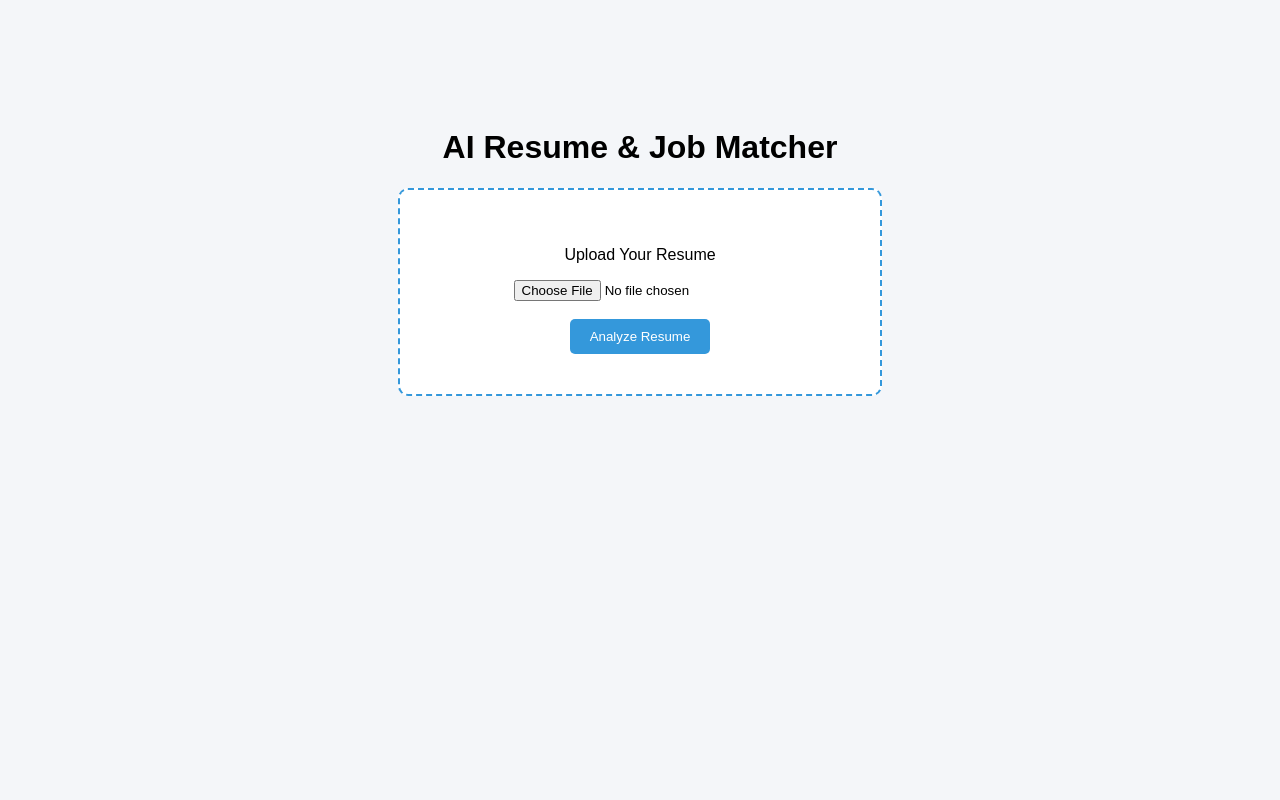
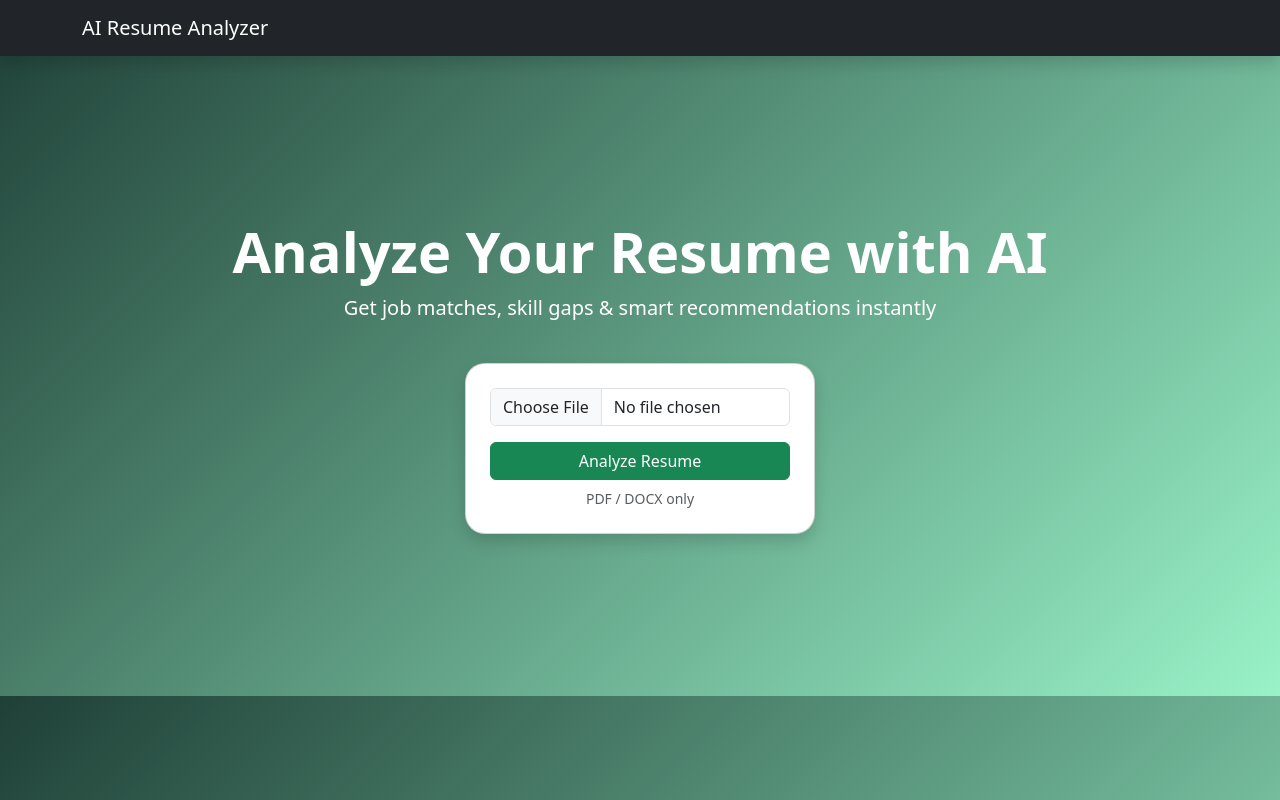
Before and after one commit to Animeshti/AI_Resume_Job_Matcher, a Flask app: page / in a window 1280 px wide. Run offline with Flask 3, Linux system fonts and the light colour scheme.

Commit message:
Final AI Resume Analyzer for viva

```diff
--- a/app.py
+++ b/app.py
@@ -13,10 +13,8 @@ ALLOWED_EXTENSIONS = {"pdf", "docx"}
 
 app.config["UPLOAD_FOLDER"] = UPLOAD_FOLDER
 
-
 # Create uploads folder if not present
-if not os.path.exists(UPLOAD_FOLDER):
-    os.makedirs(UPLOAD_FOLDER)
+os.makedirs(UPLOAD_FOLDER, exist_ok=True)
 
 
 # Check allowed file types
@@ -32,41 +30,58 @@ def index():
 @app.route("/upload", methods=["POST"])
 def upload():
 
-    # Check if file exists
     if "resume" not in request.files:
-        return "No file uploaded"
+        return render_template("index.html", error="No file uploaded")
 
     file = request.files["resume"]
 
     if file.filename == "":
-        return "Please select a file"
+        return render_template("index.html", error="Please select a file")
 
     if not allowed_file(file.filename):
-        return "Only PDF or DOCX files are allowed"
+        return render_template("index.html", error="Only PDF or DOCX allowed")
 
-    # Secure file name
     filename = secure_filename(file.filename)
-
     path = os.path.join(app.config["UPLOAD_FOLDER"], filename)
-
     file.save(path)
 
-    # Extract resume text
+    # Extract text
     resume_text = extract_text(path)
+
+    if not resume_text:
+        return render_template("index.html", error="Could not read file")
 
     # Extract skills
     skills = extract_skills(resume_text)
 
+    if not skills:
+        return render_template("index.html", error="No skills found")
+
     # Match jobs
     jobs, score = match_jobs(" ".join(skills))
-
-    # Best job
     best_job = jobs.iloc[0]
 
     job_skills = best_job["Skills"].split()
 
-    # Skill gap analysis
+    # Skill gap
     skill_gap = [s for s in job_skills if s not in skills]
+
+    recommendations = []
+
+    if "python" not in skills:
+        recommendations.append("Learn Python")
+
+    if "sql" not in skills:
+        recommendations.append("Improve SQL skills")
+
+    if "machine learning" not in skills:
+        recommendations.append("Learn Machine Learning")
+
+    if "projects" not in skills:
+        recommendations.append("Add more projects to your resume")
+
+    if not recommendations:
+        recommendations.append("Your resume looks strong! 👍")
 
     # Top jobs
     top_jobs = jobs.head(5)
@@ -76,17 +91,16 @@ def upload():
 
     return render_template(
         "result.html",
-        tables=[top_jobs.to_html(classes="data", index=False)],
         skills=skills,
         score=score,
         best_job=best_job["Job Title"],
         gap=skill_gap,
         labels=labels,
-        scores=scores
+        scores=scores,
+        recommendations=recommendations
     )
 
 
 if __name__ == "__main__":
-    import os
     port = int(os.environ.get("PORT", 5000))
-    app.run(host="0.0.0.0", port=port)
+    app.run(host="0.0.0.0", port=port, debug=True)
--- /dev/null
+++ b/job.csv
@@ -0,0 +1,5 @@
+Job Title	Skills
+Python Developer	python flask django sql
+Data Scientist	python machine learning pandas numpy
+Web Developer	html css javascript
+Backend Developer	python sql django api
--- a/skill_extractor.py
+++ b/skill_extractor.py
@@ -3,24 +3,22 @@ import spacy
 # Load NLP model
 nlp = spacy.load("en_core_web_sm")
 
-# Common tech skills list
-SKILLS_DB = [
-"python","java","c++","sql","html","css","javascript","react","nodejs",
-"django","flask","machine learning","deep learning","nlp","tensorflow",
-"pytorch","pandas","numpy","excel","powerbi","tableau","aws","docker",
-"kubernetes","linux","git","api","android","kotlin","swift",
-"data analysis","statistics","spark","hadoop","mongodb","postgresql",
-"data visualization","computer vision","transformers","ai"
+# Simple skill keywords list
+SKILLS = [
+    "python", "java", "c++", "html", "css", "javascript",
+    "react", "nodejs", "django", "flask", "sql",
+    "machine learning", "deep learning", "nlp",
+    "data analysis", "pandas", "numpy", "tensorflow", "pytorch"
 ]
 
+
 def extract_skills(text):
-
-    text = text.lower()
+    doc = nlp(text.lower())
 
     found_skills = []
 
-    for skill in SKILLS_DB:
-        if skill in text:
-            found_skills.append(skill)
+    for token in doc:
+        if token.text in SKILLS:
+            found_skills.append(token.text)
 
     return list(set(found_skills))
--- a/templates/index.html
+++ b/templates/index.html
@@ -1,60 +1,83 @@
 <!DOCTYPE html>
 <html>
+<head>
+<title>AI Resume Analyzer</title>
 
-<head>
-<title>AI Resume Matcher</title>
+<link href="https://cdn.jsdelivr.net/npm/bootstrap@5.3.0/dist/css/bootstrap.min.css" rel="stylesheet">
 
 <style>
-
-body{
-font-family:Arial;
-background:#f4f6f9;
-text-align:center;
-padding:100px;
+body {
+    background: linear-gradient(135deg, #1f4037, #99f2c8);
+    color: white;
 }
 
-.upload-box{
-border:2px dashed #3498db;
-padding:40px;
-background:white;
-border-radius:10px;
-width:400px;
-margin:auto;
+.hero {
+    height: 80vh;
+    display: flex;
+    align-items: center;
+    justify-content: center;
+    flex-direction: column;
+    text-align: center;
 }
 
-button{
-padding:10px 20px;
-background:#3498db;
-color:white;
-border:none;
-border-radius:5px;
-cursor:pointer;
+.card {
+    border-radius: 20px;
 }
-
 </style>
-
 </head>
 
 <body>
 
-<h1>AI Resume & Job Matcher</h1>
+<!-- NAVBAR -->
+<nav class="navbar navbar-dark bg-dark shadow">
+  <div class="container">
+    <span class="navbar-brand"> AI Resume Analyzer</span>
+  </div>
+</nav>
 
-<form action="/upload" method="post" enctype="multipart/form-data">
+<!-- HERO SECTION -->
+<div class="hero">
 
-<div class="upload-box">
+    <h1 class="display-4 fw-bold">Analyze Your Resume with AI</h1>
+    <p class="lead">Get job matches, skill gaps & smart recommendations instantly</p>
 
-<p>Upload Your Resume</p>
+    <!-- ERROR -->
+    {% if error %}
+    <div class="alert alert-danger w-50 mt-3">
+        {{ error }}
+    </div>
+    {% endif %}
 
-<input type="file" name="resume" required>
+    <!-- UPLOAD CARD -->
+    <div class="card p-4 shadow mt-4 text-dark" style="width: 350px;">
 
-<br><br>
+        <form action="/upload" method="POST" enctype="multipart/form-data" onsubmit="showLoader()">
 
-<button type="submit">Analyze Resume</button>
+            <input type="file" name="resume" class="form-control mb-3" required>
+
+            <button class="btn btn-success w-100">
+                Analyze Resume
+            </button>
+
+        </form>
+
+        <!-- LOADER -->
+        <div id="loader" class="mt-3" style="display:none;">
+            <div class="spinner-border text-success"></div>
+            <p>AI is analyzing...</p>
+        </div>
+
+        <small class="text-muted mt-2 d-block">PDF / DOCX only</small>
+
+    </div>
 
 </div>
 
-</form>
+<script>
+function showLoader() {
+    document.getElementById("loader").style.display = "block";
+}
+</script>
 
 </body>
-
 </html>
```
Also changed, not shown: matcher.py (+7 -19 lines), templates/result.html (+71 -98 lines), resume_parser.py (line endings or trailing spaces), static/style.css (added), 2 other files.
